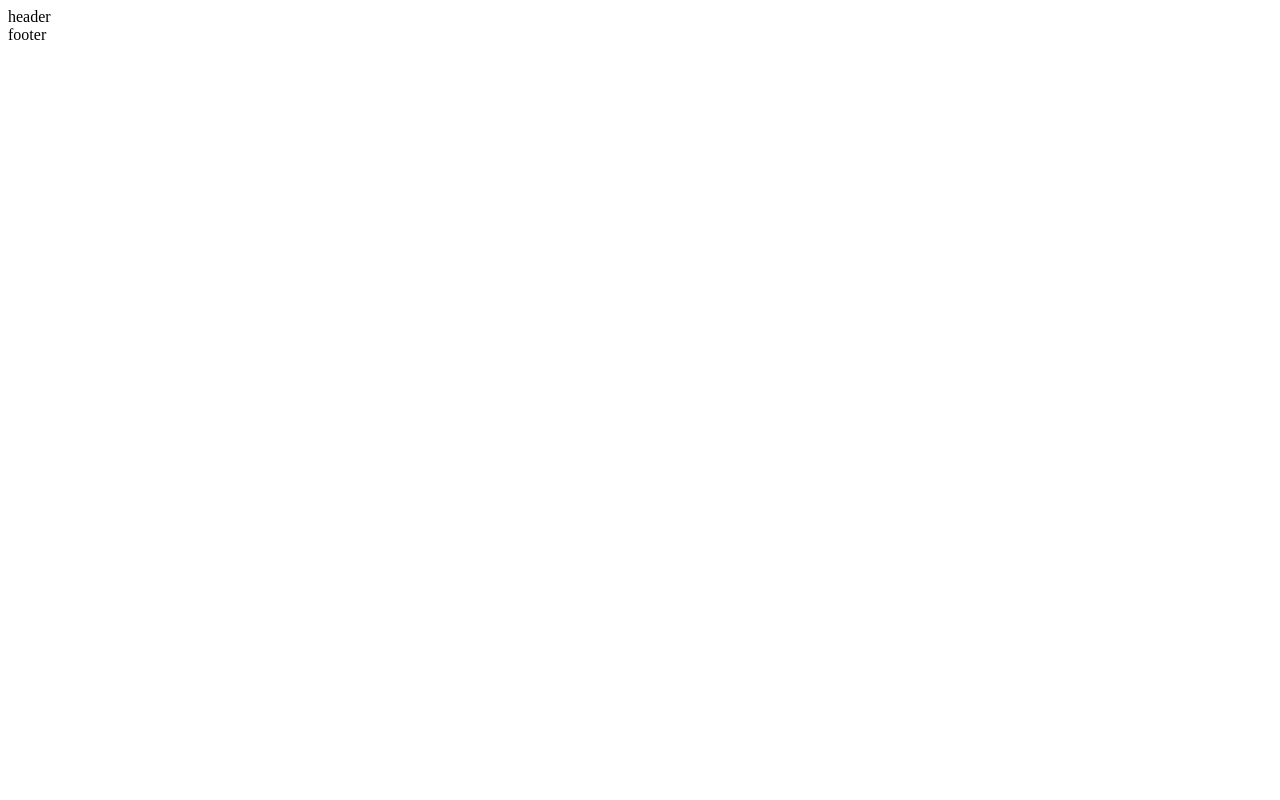
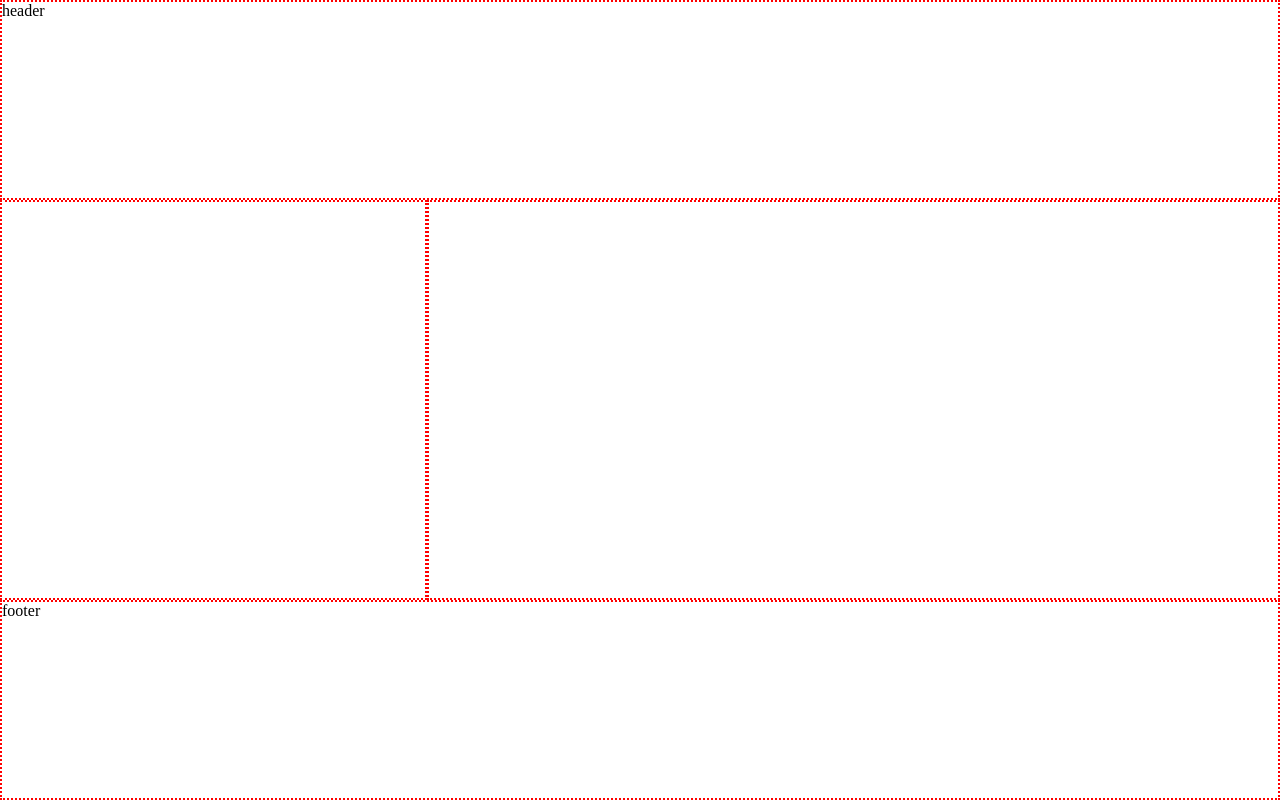
Before and after one commit to Ace-86/ToDo, a website built with webpack: page dist/index.html in a window 1280 px wide. Built offline with nearby package versions, Linux system fonts and the light colour scheme.

Commit message:
dom styles updated

```diff
--- a/src/style.css
+++ b/src/style.css
@@ -1,3 +1,63 @@
 .hello {
     color: red;
   }
+
+  .page-wrap {
+    display: grid;
+    grid-template-columns: 1fr 1fr 1fr;
+    grid-template-rows: 1fr 1fr 1fr 1fr;
+    position: absolute;
+    left: 0;
+    right: 0;
+    top: 0;
+    bottom: 0;
+  }
+
+  .header {
+    grid-column: 1 / 4;
+    grid-row: 1 / 2;
+  }
+
+
+  .content {
+    grid-column: 2 / 4;
+    grid-row: 2 / 4;
+  }
+
+  .footer {
+    grid-column: 1 / 4;
+    grid-row: 4 / 5;
+  }
+
+  #border {
+    border: 2px dotted red;
+  }
+
+
+  /* ----------------------side panel---------------- */
+
+  .sidepanel {
+    grid-column: 1 / 2;
+    grid-row: 2 / 4
+  }
+
+  .block {
+    display: flex;
+    justify-content: center;
+    align-items: center;
+    gap: 20px;
+  }
+
+  .project_name {
+    color: purple;
+    font-weight: 900;
+    font-size: 30px;
+  }
+
+  .addProject {
+    width: 40px;
+    height: 20px;
+    background-color: blueviolet;
+    color: white;
+
+  }
```
